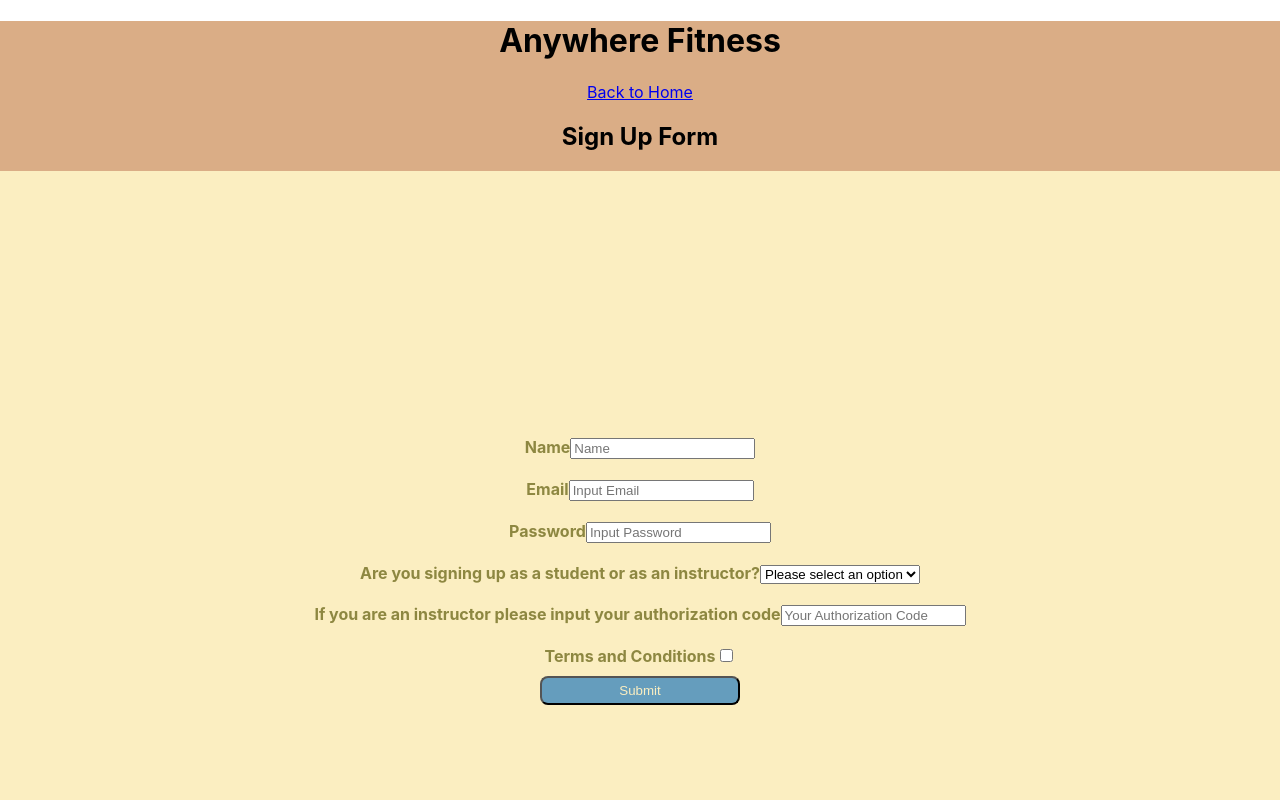
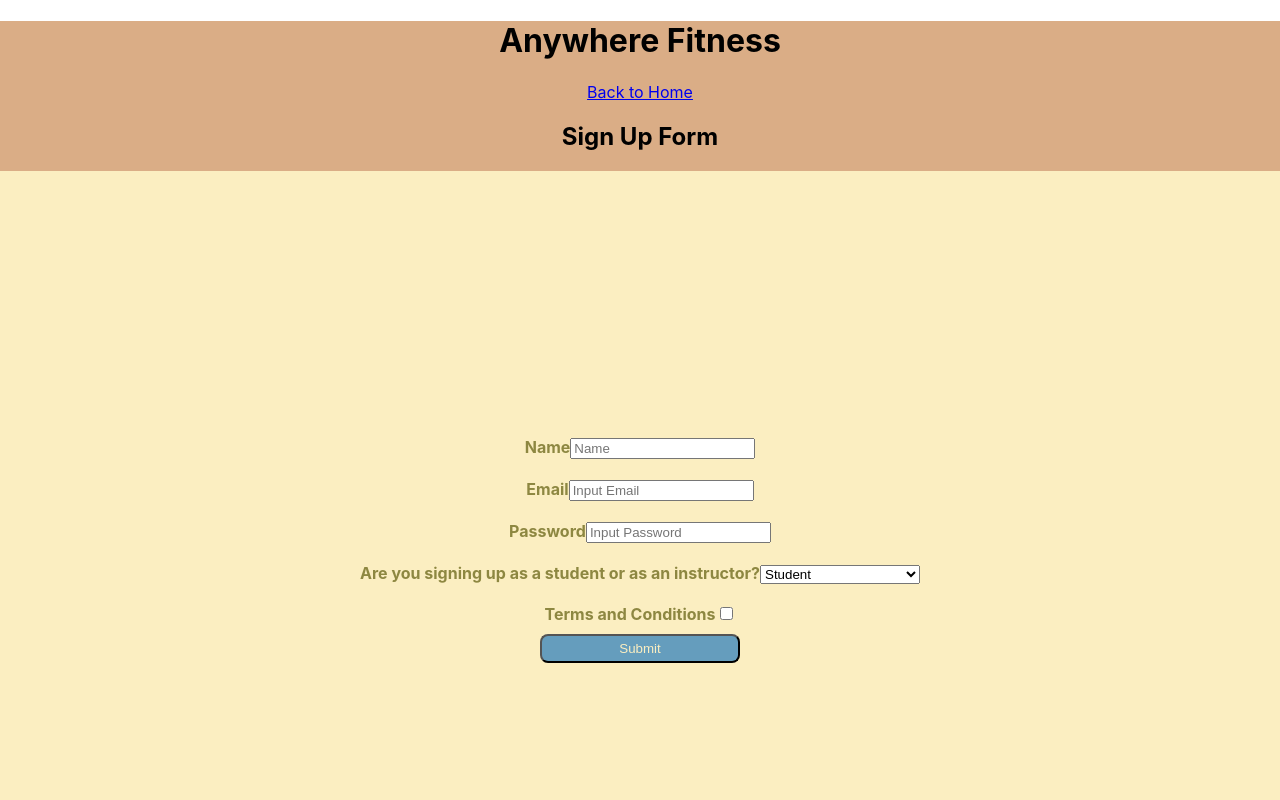
Before and after one commit to Anywhere-Fitness5/front-end, a React (Create React App) app: page /signup in a window 1280 px wide. Shown: the top 800 px of the page. Built offline with nearby package versions, Linux system fonts and the light colour scheme.

Commit message:
connected log in / sign up to back end

```diff
--- a/src/components/InstructorDashboard.js
+++ b/src/components/InstructorDashboard.js
@@ -0,0 +1 @@
+import React from "react";
--- a/src/components/Login.js
+++ b/src/components/Login.js
@@ -26,7 +26,7 @@ class Login extends React.Component {
     e.preventDefault();
 
     axiosWithAuth()
-      .post("/login", this.state.credentials)
+      .post("https://anywhere-fitnesssite.herokuapp.com/login", this.state.credentials)
       .then((res) => {
         localStorage.setItem("token", res.data.token);
         localStorage.setItem("id", res.data.id);
--- a/src/components/SignUp.js
+++ b/src/components/SignUp.js
@@ -1,8 +1,9 @@
 //instructors need additional authorization code
 import React, { useState } from "react";
 import { Link } from 'react-router-dom';
-import axios from 'axios';
+// import axios from 'axios';
 import * as yup from 'yup';
+import {axiosWithAuth} from "../utils/axiosWithAuth";
 
 
 const formSchema = yup.object().shape({
@@ -14,14 +15,13 @@ const formSchema = yup.object().shape({
     terms: yup.boolean().oneOf([true], "Read and Agree terms of use")
 });
 
-const SignUP = () => {
+const SignUp = () => {
 
     const [formState, setFormState] = useState({
         name: "",
         email: "",
         password: "",
-        role: "",
-        instructorCode: "",
+        isInstructor: false,
         terms: false
     });
 
@@ -67,8 +67,8 @@ const SignUP = () => {
         formSchema.isValid(formState).then(valid => {
             if (valid) {
                 console.log("form submitted");
-                axios
-                    .post("https://reqres.in/api/users", formState)
+                axiosWithAuth()
+                    .post("https://anywhere-fitnesssite.herokuapp.com/users", formState)
                     .then(response => console.log(response))
                     .catch(err => console.log(err));
                 //props.addUser(formState);
@@ -124,25 +124,25 @@ const SignUP = () => {
         <select
                         name="role"
                         id="role"
-                        value={formState.role}
+                        value={formState.isInstructor}
                         onChange={inputChange}
                     >
-                        <option value=" ">Please select an option</option>
-                        <option value="Student">Student</option>
-                        <option value="Instructor">Instructor</option>
+                        <option value="">Please select an option</option>
+                        <option value={false}>Student</option>
+                        <option value={true}>Instructor</option>
                     </select>
                 </label>
-                <label>
+                {/* <label>
                     If you are an instructor please input your authorization code
             <input
                         type="password"
                         name="instructorCode"
                         id="instructorCode"
                         placeholder="Your Authorization Code"
-                        value={formState.instructorCode}
-                        onChange={inputChange}
+                        value={formState.isInstructor}
+                        onChange={instructorHandler}
                     />
-                </label>
+                </label> */}
                 <label htmlFor="terms">
                     Terms and Conditions
         <input
@@ -162,4 +162,4 @@ const SignUP = () => {
     )
 }
 
-export default SignUP
+export default SignUp;
```
Also changed, not shown: package.json (line endings or trailing spaces).
